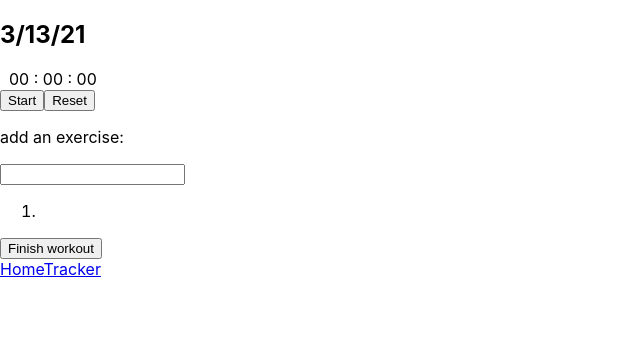
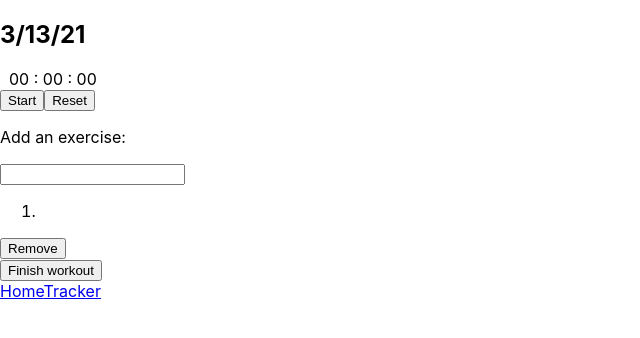
Before and after one commit to developerVincentAmbrosio/fitness-app, a React (Create React App) app: page /tracker in a window 1280 px wide. Shown: the top 338 px of the page, without its empty margins (0-640 px from the left). Built offline with nearby package versions, Linux system fonts and the light colour scheme.

Commit message:
worked on making a separate delete button

```diff
--- a/src/components/Dropdown.js
+++ b/src/components/Dropdown.js
@@ -8,7 +8,7 @@ const Dropdown = ({ title, items }) => {
 
     const toggle = () => setOpen(!open);
 
-    Dropdown.handleClickOutside = () => setOpen(false);
+//    Dropdown.handleClickOutside = () => setOpen(false);
 
     const handleOnClick = (item) => {
         setSelection([item])
--- a/src/components/ExerciseInput.js
+++ b/src/components/ExerciseInput.js
@@ -3,8 +3,6 @@ import React, { useState } from 'react';
 const ExerciseInput = props => {
     const [value, setValue] = useState('');
     return (
-        <div>
-            <p>add an exercise:</p>
         <form
             onSubmit = {event => {
             event.preventDefault();
@@ -15,7 +13,6 @@ const ExerciseInput = props => {
             onChange={event => setValue(event.target.value)}
             />
         </form>
-        </div>
     );
 }
 
--- a/src/components/ExerciseItem.js
+++ b/src/components/ExerciseItem.js
@@ -1,31 +1,28 @@
 import React, {useState} from 'react';
-import Dropdown from './Dropdown';
+import ExerciseInput from './ExerciseInput';
+//import Dropdown from './Dropdown';
 
 const ExerciseItem = props => {
-    const [items] = useState(['1','2','3','4']); //for dropdown
+//    const [items] = useState(['1','2','3','4']); //for dropdown
     const [sets, setSets] = useState('');
     const [reps, setReps] = useState('');
     const [previousWeight, setPreviousWeight] = useState('');
     const [weight, setWeight] = useState('');
 
     return(
-        <>
             <li
                 onClick={()=> props.handleClick(props.name)}>
                 {props.name}
                 <p>Weight used:</p>
-                {/* <form onSubmit={event => {
-                    event.preventDefault()
-                    props.handleSubmit(weight)
-                    setWeight('');
-                }}>
-                </form>  */}
+                <ExerciseInput
+                    handleSubmit = {(weight) => {
+                    setWeight();
+                }} />
             </li>
-
-            <Dropdown title="reps" items={items}/>
-            <Dropdown title="sets " items={items}/>
-        </>
     );
 }
 
 export default ExerciseItem;
+
+            {/* <Dropdown title="reps" items={items}/>
+            <Dropdown title="sets " items={items}/> */}
--- a/src/components/Tracker.js
+++ b/src/components/Tracker.js
@@ -1,7 +1,7 @@
 import React, {useState} from 'react';
 import { Link } from 'react-router-dom';
 
-import Dropdown from './Dropdown';
+//import Dropdown from './Dropdown';
 import Heading from './Heading';
 import WorkoutList from './WorkoutList';
 import ExerciseInput from './ExerciseInput';
@@ -25,17 +25,21 @@ const Tracker = () => {
         }
     };
 
+    const handleExerciseRemoval = (exercise) => {
+        setExercises(exercises.slice().filter((i) => i !== exercise));
+    }
+
     return (
         <body>
             <Heading /><br/>
             <div id="list-container">
-                <ExerciseInput handleSubmit = {(exercise) => {
+                <p>Add an exercise:</p>
+                <ExerciseInput
+                    handleSubmit = {(exercise) => {
                     setExercises(exercises.concat(exercise));
                 }} />
-                <WorkoutList exercises={exercises}
-                    handleClick={(exercise) => {
-                    setExercises(exercises.slice().filter((i) => i !== exercise));
-                }} />
+                <WorkoutList exercises={exercises} />
+                <button type="button" onClick={handleExerciseRemoval}>Remove</button>
             </div>
 
             <Link to='/finish'>
@@ -50,7 +54,8 @@ const Tracker = () => {
 
 export default Tracker;
 
-{/* <button
+{/*
+    <button
 onClick={handleAddExercise}
 >Add exercise
 </button>
--- a/src/components/WorkoutList.js
+++ b/src/components/WorkoutList.js
@@ -1,18 +1,21 @@
-import React from 'react';
+import React, { useState } from 'react';
 import ExerciseItem from './ExerciseItem';
 
 const WorkoutList = props => {
+
     const exercises = props.exercises.map((exercise, i) => (
         <ExerciseItem
             key={i}
             name={exercise}
-            handleClick={props.handleClick}
+            // handleClick={props.handleClick}
         />
     ))
 
     return(
         <ol>
-            <li>{exercises}</li>
+            <li>{exercises}
+
+            </li>
         </ol>
     );
 }
```
